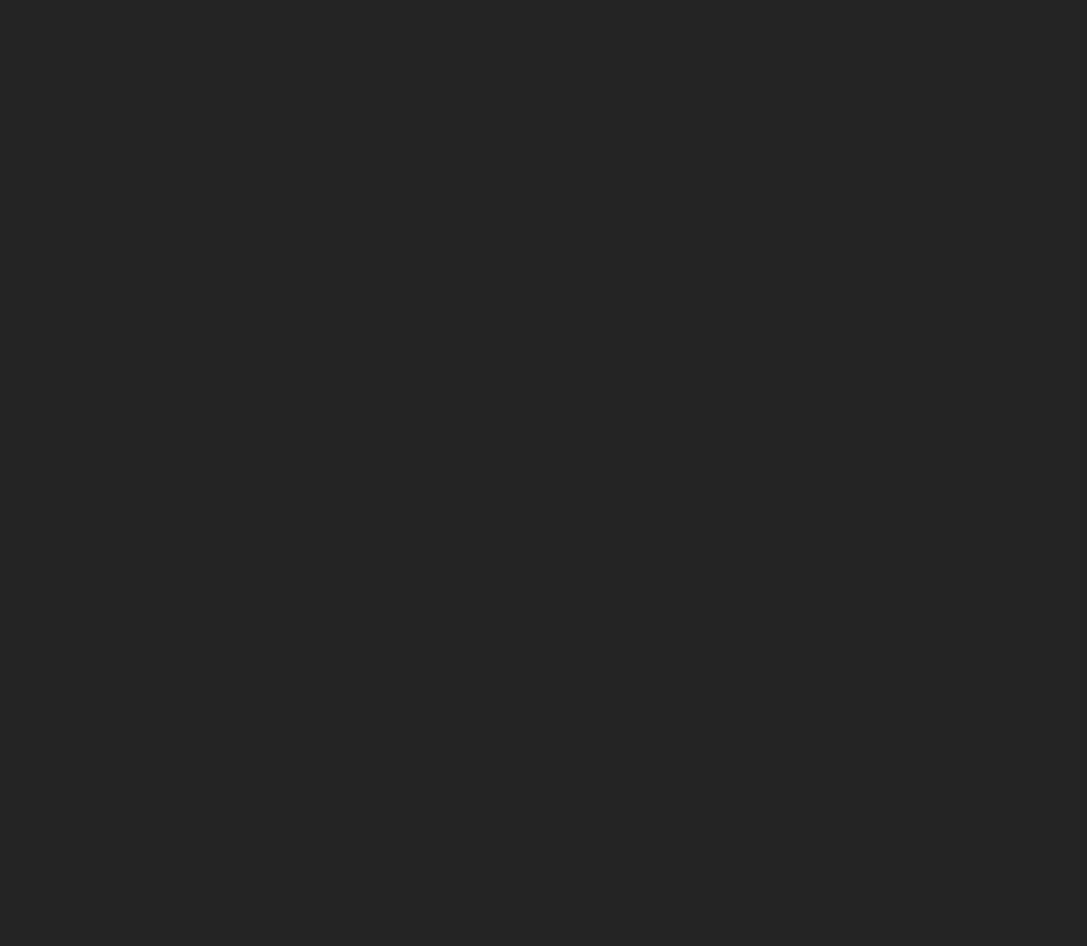
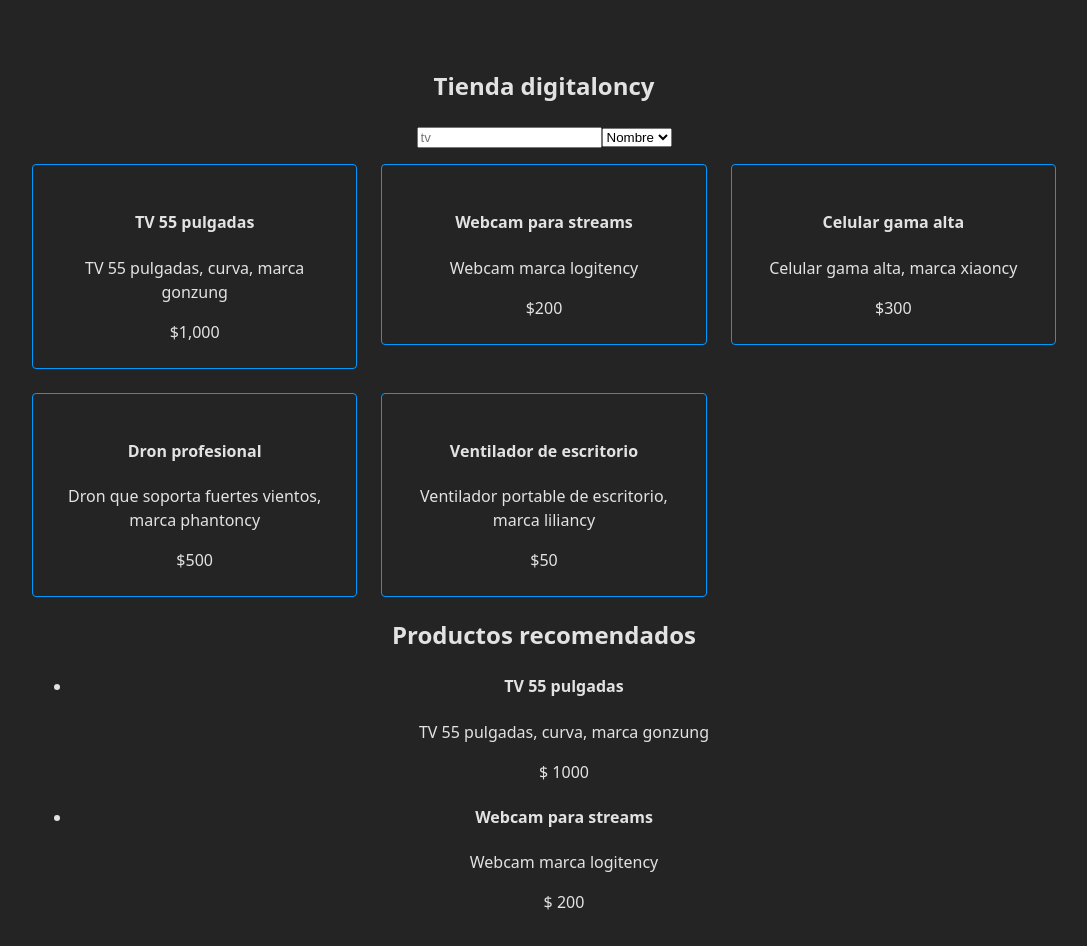
Before and after one commit to enriqueSFranco/primeros-pasos-con-react, a React (Vite) app: page / in a window 1280 px wide. Shown: the part 2364-3310 px from the top of the page, without its empty margins (96-1183 px from the left). Before the commit the page ends 2412 px from the top, so only its background shows below. Built offline with nearby package versions, Linux system fonts and the light colour scheme.

Commit message:
feat: Add interview three

```diff
--- a/src/App.tsx
+++ b/src/App.tsx
@@ -6,6 +6,7 @@ import User from './components/User'
 import Game from './views/Game'
 import RenderConditional from './RenderConditional'
 import AppReadingLinst from './router/routerAppReadingList'
+import InterviewThree from './views/InterviewThree'
 
 const user: UserType = { name: 'enrique', age: 24, username: 'kike', email: 'enrique@gmail.com' }
 
@@ -31,6 +32,9 @@ function App () {
       {/* <InterviewOne /> */}
 
       <AppReadingLinst />
+
+      {/* INTERVIEW THREE */}
+      <InterviewThree />
     </div>
   )
 }
--- /dev/null
+++ b/src/api/products.ts
@@ -0,0 +1,55 @@
+interface Product {
+  id: number
+  title: string
+  description: string
+  price: number
+}
+
+export const PRODUCTS: Product[] = [
+  {
+    id: 1,
+    title: "TV 55 pulgadas",
+    description: "TV 55 pulgadas, curva, marca gonzung",
+    price: 1000,
+  },
+  {
+    id: 2,
+    title: "Webcam para streams",
+    description: "Webcam marca logitency",
+    price: 200,
+  },
+  {
+    id: 3,
+    title: "Celular gama alta",
+    description: "Celular gama alta, marca xiaoncy",
+    price: 300,
+  },
+  {
+    id: 4,
+    title: "Dron profesional",
+    description: "Dron que soporta fuertes vientos, marca phantoncy",
+    price: 500,
+  },
+  {
+    id: 5,
+    title: "Ventilador de escritorio",
+    description: "Ventilador portable de escritorio, marca liliancy",
+    price: 50,
+  },
+];
+
+const api = {
+  search: (query?: string): Promise<Product[]> => {
+    let results = PRODUCTS;
+    if (query) {
+      const queryFormatter = query.toLowerCase()
+      results = results.filter((product) => {
+        return product.title.toLowerCase().includes(queryFormatter);
+      });
+    }
+
+    return new Promise((resolve) => setTimeout(() => resolve(results), 1000));
+  },
+};
+
+export default api;
--- /dev/null
+++ b/src/views/InterviewThree.tsx
@@ -0,0 +1,172 @@
+import { useEffect, useId, useMemo, useState } from "react"
+import api, { PRODUCTS } from '@/api/products'
+
+interface Product {
+  id: number
+  title: string
+  description: string
+  price: number
+}
+
+enum TYPE_FILTER {
+  PRODUCT_NAME = 'NAME',
+  PRODUCT_PRICE = 'PRICE'
+}
+
+// TODO: IMPLEMTARLO EN UN UTIL
+function numberFormat (value: number): string {
+  const options: Intl.NumberFormatOptions = {
+    style: 'currency',
+    currency: 'MXN',
+    maximumFractionDigits: 0
+  }
+  const nf: Intl.NumberFormat = new Intl.NumberFormat('es-MX', options)
+  return nf.format(value)
+}
+
+// TODO: IMPLEMNTAR UN CUSTOM HOOK
+function useProducts ({ query }: { query: string }) {
+  const [products, setProducts] = useState<Product[]>(PRODUCTS)
+  const [loading, updateLoading] = useState<boolean>(false)
+
+  useEffect(() => {
+    const getData = async (query: string) => {
+      try {
+        updateLoading(true)
+        const data = await api.search(query)
+        setProducts(data)
+      } catch (error) {
+        throw new Error("Oppps, ha ocurrido un error.");
+      } finally {
+        updateLoading(false)
+      }
+    }
+    getData(query)
+  }, [query])
+  return { products, loading }
+}
+
+interface ProductProps {
+  product: Product
+}
+const Product: React.FC<ProductProps> = ({ product }) => {
+  const className = product.price <= 100 ? 'sale' : ''
+  return (
+    <article className={`product ${className}`}>
+      <h4>{product.title}</h4>
+      <p>{product.description}</p>
+      <span>{numberFormat(product.price)}</span>
+    </article>
+  )
+}
+
+function Loader () {
+  return (
+    <div>
+      <h1>cargando...</h1>
+    </div>
+  )
+}
+
+interface ProductListProps {
+  products: Product[]
+  loading: boolean
+}
+const ProductList: React.FC<ProductListProps> = ({ products, loading }) => {
+  if (loading) return <Loader />
+
+  return (
+    <ul className="product-list">
+      {products.map((product) => {
+        return (
+          <li key={product.id}>
+            <Product product={product} />
+          </li>
+        )
+      })}
+    </ul>
+  )
+}
+
+const InterviewThree = () => {
+  const [query, setQuery] = useState<string>(() => {
+    const storeQuery = window.localStorage.getItem('query')
+    if (storeQuery != null) {
+      return storeQuery
+    }
+    return ""
+  })
+  const [filter, updateFilter] = useState(() => {
+    const orderPreference = window.localStorage.getItem('order-preference')
+    if (orderPreference != null) return orderPreference
+    return ""
+  })
+  const productSelectedHintId = useId()
+  const { products, loading } = useProducts({ query })
+
+  function handleChangeQuery (e: React.ChangeEvent<HTMLInputElement>) {
+    e.preventDefault()
+    const { value } = e.target
+    setQuery(value)
+    window.localStorage.setItem('query', value)
+  }
+
+  function handleChangeFilterSelect (e: React.ChangeEvent<HTMLSelectElement>) {
+    e.preventDefault()
+    const { value } = e.target
+    updateFilter(value)
+    window.localStorage.setItem('order-preference', value)
+  }
+
+  const matched = useMemo(() => ({ filterName }: { filterName: string }): Product[] => {
+    if (filterName === TYPE_FILTER.PRODUCT_NAME) {
+      const newProducts = products.toSorted((a, b) => a.title.localeCompare(b.title, 'es'))
+      return newProducts
+    } else if (filterName === TYPE_FILTER.PRODUCT_PRICE) {
+      const newProducts = products.toSorted((a, b) => a.price - b.price)
+      return newProducts
+    }
+    return products
+  }, [products])
+
+  return (
+    <section>
+      <h1>Tienda digitaloncy</h1>
+      <form>
+        <input
+          name="text"
+          placeholder="tv"
+          type="text"
+          value={query}
+          onChange={handleChangeQuery}
+        />
+        <select
+          name="product-selected"
+          id={productSelectedHintId}
+          value={filter}
+          onChange={handleChangeFilterSelect}
+        >
+          <option value={TYPE_FILTER.PRODUCT_NAME}>Nombre</option>
+          <option value={TYPE_FILTER.PRODUCT_PRICE}>Precio</option>
+        </select>
+      </form>
+      <ProductList products={matched({ filterName: filter })} loading={loading} />
+
+      <h1>Productos recomendados</h1>
+      <ul>
+        {[...products]
+          .sort(() => (Math.random() > 0.5 ? 1 : -1))
+          .slice(0, 2)
+          .map((product) => (
+            <li key={product.id}>
+              <h4>{product.title}</h4>
+              <p>{product.description}</p>
+              <span>$ {product.price}</span>
+            </li>
+          ))}
+      </ul>
+    </section>
+  );
+}
+
+export default InterviewThree
```
